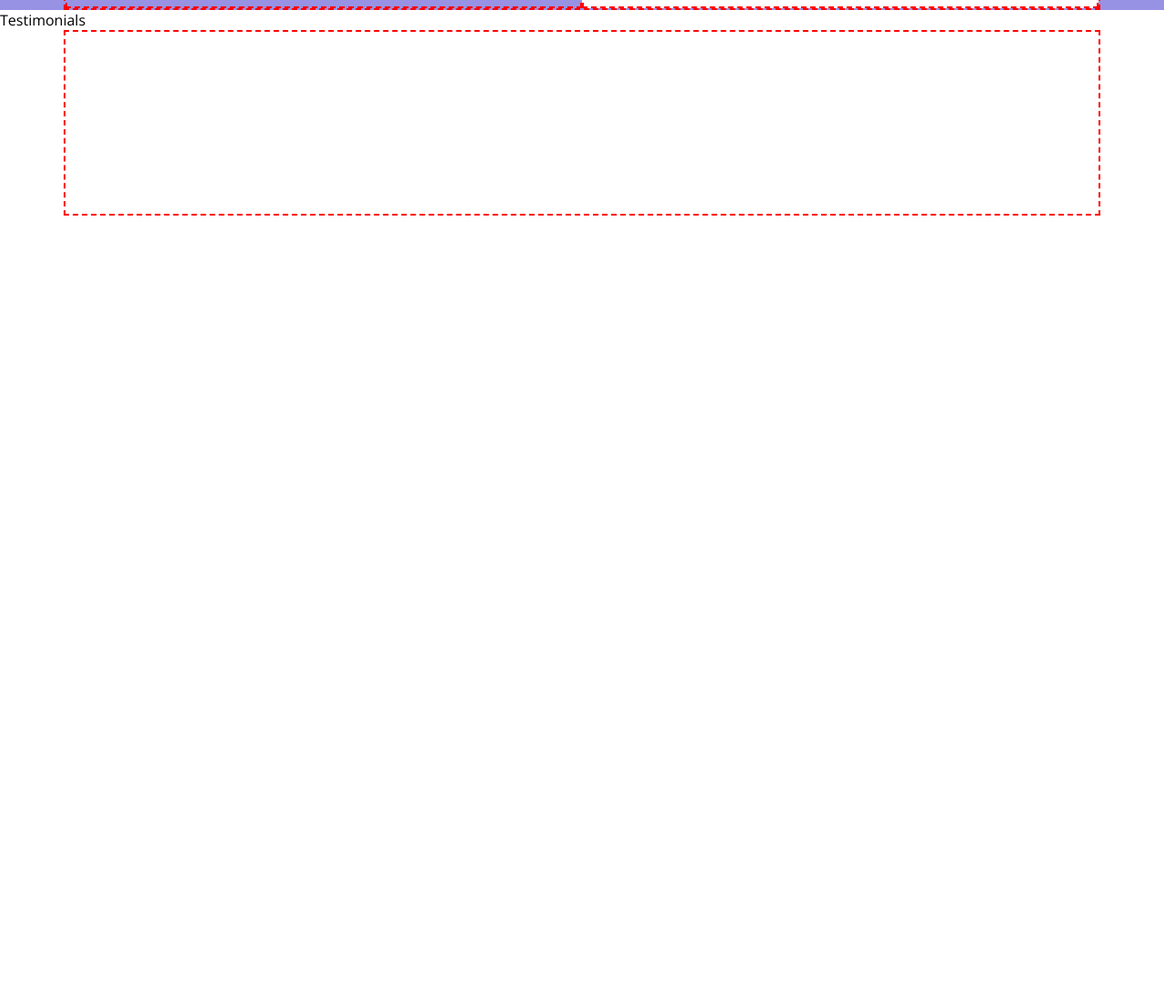
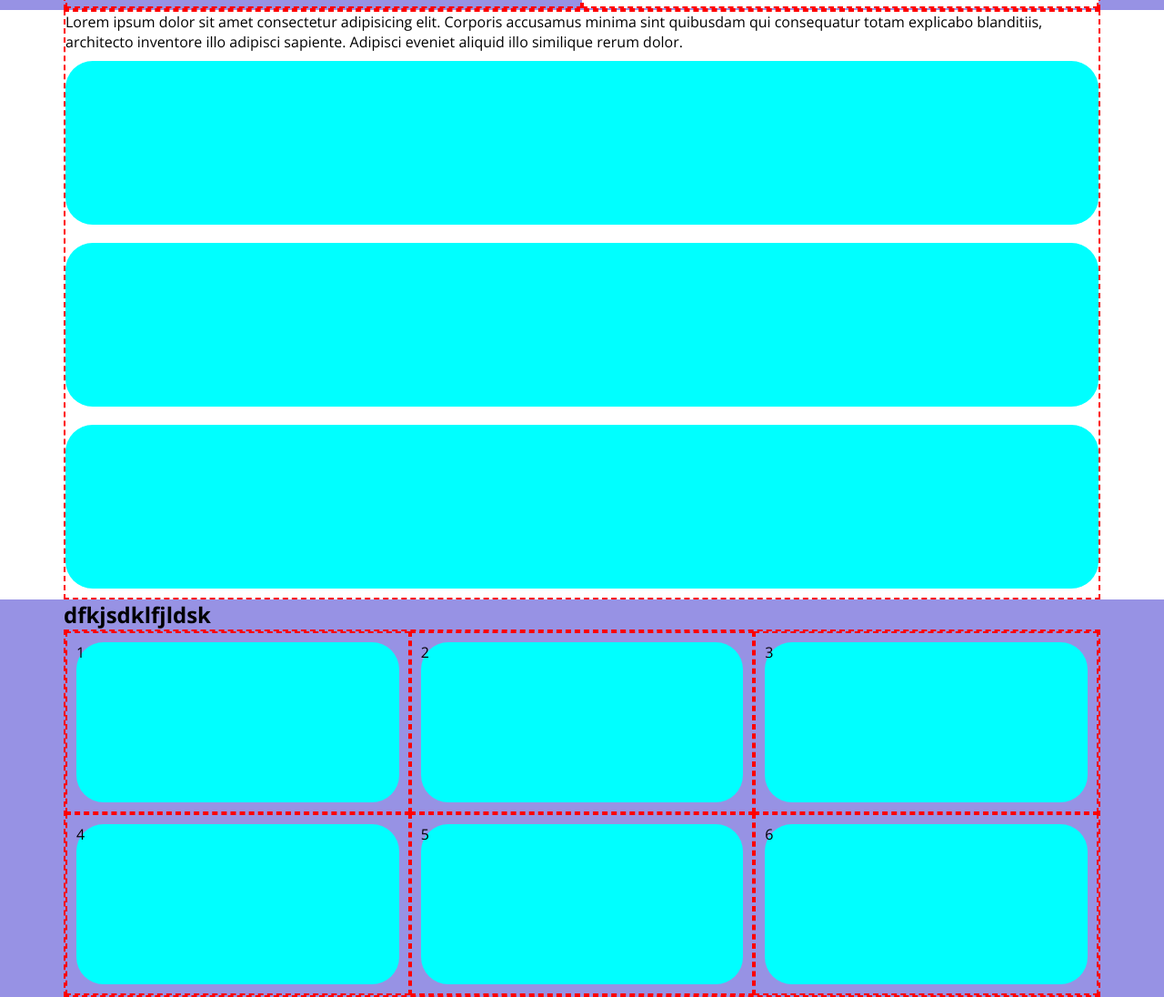
Before and after one commit to danielmegale/htmlcss-responsive-layout, a plain HTML site: page index.html in a window 1280 px wide. Shown: the part 641-1737 px from the top of the page at 91% size. Before the commit the page ends 878 px from the top, so only its background shows below. Drawn offline with nearby package versions, Linux system fonts and the light colour scheme; a web font is replaced by a local one.

Commit message:
added planning,testimonials

```diff
--- a/css/style.css
+++ b/css/style.css
@@ -50,7 +50,7 @@ a{
     min-width: 100%;
     padding: 10px 0;
 }
-.col33, .col50{
+.col, .col33, .col50, .col-card{
     min-height: 200px;
     min-width: 100%;
     padding: 10px 0;
@@ -78,7 +78,6 @@ a{
     .container{
         max-width: 720px;
     }
-
     .col33{
         min-width:calc(100% / 3);
         padding: 10px 10px;
@@ -86,7 +85,10 @@ a{
     .col-large{
        min-width:calc(100% / 3 * 2);
     }
-
+    .col-card{
+        min-width:50%;
+        padding: 10px 10px;
+    }
 }
 /* Desktop */
 @media screen and (min-width:1200px) {
@@ -99,7 +101,13 @@ a{
     .hamburger{
         display: none;
     }
+    .col{
+        min-width: 100%;
+    }
     .col50{
         min-width: 50%;
     }
+    .col-card{
+        min-width:calc(100% / 3);
+    }
 }
--- a/index.html
+++ b/index.html
@@ -64,14 +64,46 @@
                 </div>
             </div>
         </section>
-        <section>Testimonials
+        <section><!--Testimonials-->
             <div class=" border container flex wrap row">
-                <div class="col50">
-
+                <div>Lorem ipsum dolor sit amet consectetur adipisicing elit. Corporis accusamus minima sint quibusdam qui consequatur totam explicabo blanditiis, architecto inventore illo adipisci sapiente. Adipisci eveniet aliquid illo similique rerum dolor.</div>
+                <div class="col">
+                    <div class="card"></div>
+                </div>
+                <div class="col">
+                    <div class="card"></div>
+                </div>
+                <div class="col">
+                    <div class="card"></div>
                 </div>
             </div>
-
         </section>
+        <section class="purple"><!--Benefits-->
+            <div class="container">
+                <h2>dfkjsdklfjldsk</h2>
+            </div>
+            <div class="border container flex wrap row">
+                <div class="border col-card">
+                    <div class="card">1</div>
+                </div>
+                <div class="border col-card">
+                    <div class="card">2</div>
+                </div>
+                <div class="border col-card">
+                    <div class="card">3</div>
+                </div>
+                <div class="border col-card">
+                    <div class="card">4</div>
+                </div>
+                <div class="border col-card">
+                    <div class="card">5</div>
+                </div>
+                <div class="border col-card">
+                    <div class="card">6</div>
+                </div>
+            </div>
+        </section>
+        <section></section>
     </main>
 
 </body>
```
